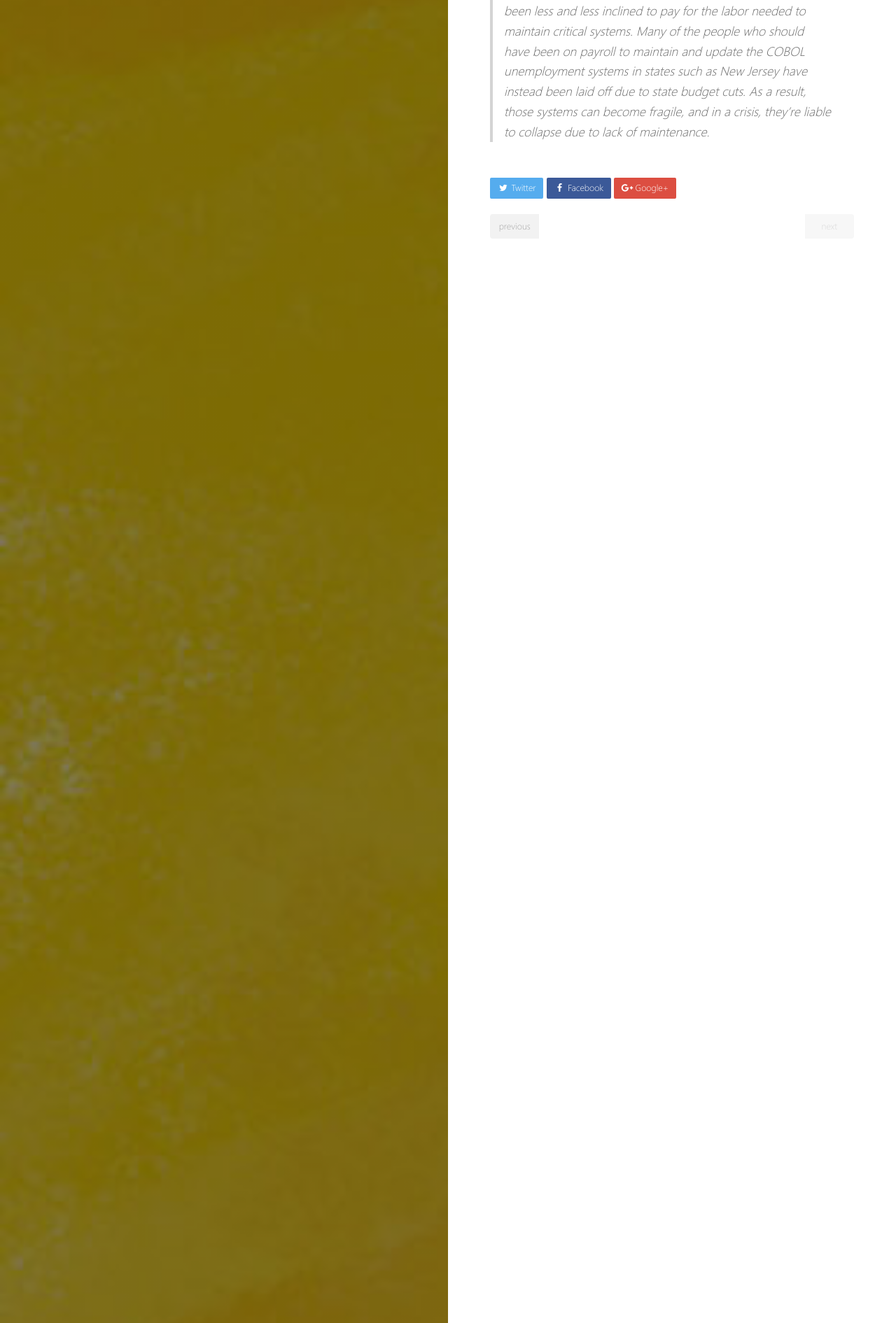
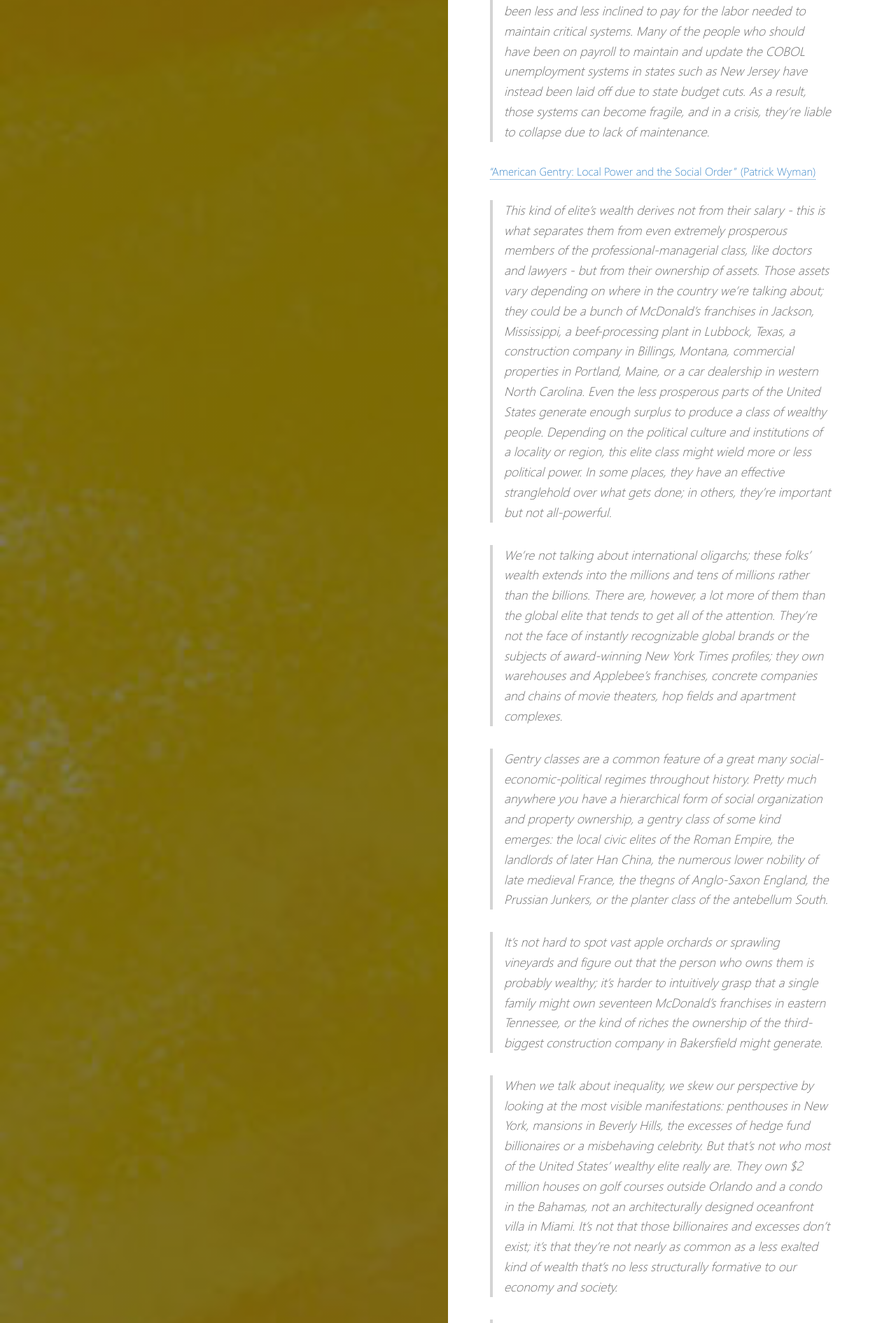
Before and after one commit to sumeet-bansal/sumeet-bansal.github.io, a Jekyll site: the page built from _posts/2020-10-01-reading-list-sept20.md, in a window 1280 px wide. Shown: the part 1536-3427 px from the top of the page at 70% size. Built offline with Jekyll 4.4.1, drawn with Linux system fonts in a browser that asks for light colours; our own code applies the rules of GitHub Pages for plain Markdown files; some of the changed text lies outside the part shown.

Commit message:
Update 2020-10-01-reading-list-sept20.md

```diff
--- a/_posts/2020-10-01-reading-list-sept20.md
+++ b/_posts/2020-10-01-reading-list-sept20.md
@@ -12,3 +12,23 @@
 > Older systems have value, and constantly building new technological systems for short-term profit at the expense of existing infrastructure is not progress. In fact, it is among the most regressive paths a society can take.
 
 > In order to care for technological infrastructure, we need maintenance engineers, not just systems designers—and that means paying for people, not just for products. COBOL was never meant to cut programmers out of the equation. But as state governments have moved to slash their budgets, they’ve been less and less inclined to pay for the labor needed to maintain critical systems. Many of the people who should have been on payroll to maintain and update the COBOL unemployment systems in states such as New Jersey have instead been laid off due to state budget cuts. As a result, those systems can become fragile, and in a crisis, they’re liable to collapse due to lack of maintenance.
+
+#### ["American Gentry: Local Power and the Social Order" (Patrick Wyman)](https://patrickwyman.substack.com/p/american-gentry)
+
+>  This kind of elite’s wealth derives not from their salary - this is what separates them from even extremely prosperous members of the professional-managerial class, like doctors and lawyers - but from their ownership of assets. Those assets vary depending on where in the country we’re talking about; they could be a bunch of McDonald’s franchises in Jackson, Mississippi, a beef-processing plant in Lubbock, Texas, a construction company in Billings, Montana, commercial properties in Portland, Maine, or a car dealership in western North Carolina. Even the less prosperous parts of the United States generate enough surplus to produce a class of wealthy people. Depending on the political culture and institutions of a locality or region, this elite class might wield more or less political power. In some places, they have an effective stranglehold over what gets done; in others, they’re important but not all-powerful.
+
+> We’re not talking about international oligarchs; these folks’ wealth extends into the millions and tens of millions rather than the billions. There are, however, a lot more of them than the global elite that tends to get all of the attention. They’re not the face of instantly recognizable global brands or the subjects of award-winning New York Times profiles; they own warehouses and Applebee’s franchises, concrete companies and chains of movie theaters, hop fields and apartment complexes.
+
+> Gentry classes are a common feature of a great many social-economic-political regimes throughout history. Pretty much anywhere you have a hierarchical form of social organization and property ownership, a gentry class of some kind emerges: the local civic elites of the Roman Empire, the landlords of later Han China, the numerous lower nobility of late medieval France, the thegns of Anglo-Saxon England, the Prussian Junkers, or the planter class of the antebellum South.
+
+> It’s not hard to spot vast apple orchards or sprawling vineyards and figure out that the person who owns them is probably wealthy; it’s harder to intuitively grasp that a single family might own seventeen McDonald’s franchises in eastern Tennessee, or the kind of riches the ownership of the third-biggest construction company in Bakersfield might generate.
+
+> When we talk about inequality, we skew our perspective by looking at the most visible manifestations: penthouses in New York, mansions in Beverly Hills, the excesses of hedge fund billionaires or a misbehaving celebrity. But that’s not who most of the United States’ wealthy elite really are. They own $2 million houses on golf courses outside Orlando and a condo in the Bahamas, not an architecturally designed oceanfront villa in Miami. It’s not that those billionaires and excesses don’t exist; it’s that they’re not nearly as common as a less exalted kind of wealth that’s no less structurally formative to our economy and society.
+
+> There are an enormous number of organizations and institutions dedicated to advancing the interests of this gentry class: Chambers of Commerce, exclusive country clubs and housing developments, the American Society of Concrete Contractors, and fruit-growers’ associations, just to name a small cross-section. Through these organizations and their intimate ties to local and state politics, the gentry class can and usually does wield significant power to shape society to their liking.
+
+> It’s easy to focus on the massive political spending of a Sheldon Adelson or Michael Bloomberg; it’s harder, but no less important, to imagine what kind of deals about water rights or local zoning ordinances are being struck across the country on the eighth green of the local country club.
+
+> Gentry classes are generally hereditary. The one I’ve laid out in the United States certainly is, though it’s not entirely closed to new blood. Large amounts of property of any kind form a pretty durable base for generational wealth, whatever specific shape it might take.
+
+> Power resides in group photos of half-soused overweight men in ill-fitting polo shirts, in gated communities and local philanthropic boards. You’ll rarely, if ever, see these things on CNN or in the New York Times, but they’re no less essential to understanding how and why our society works the way it does.
```
